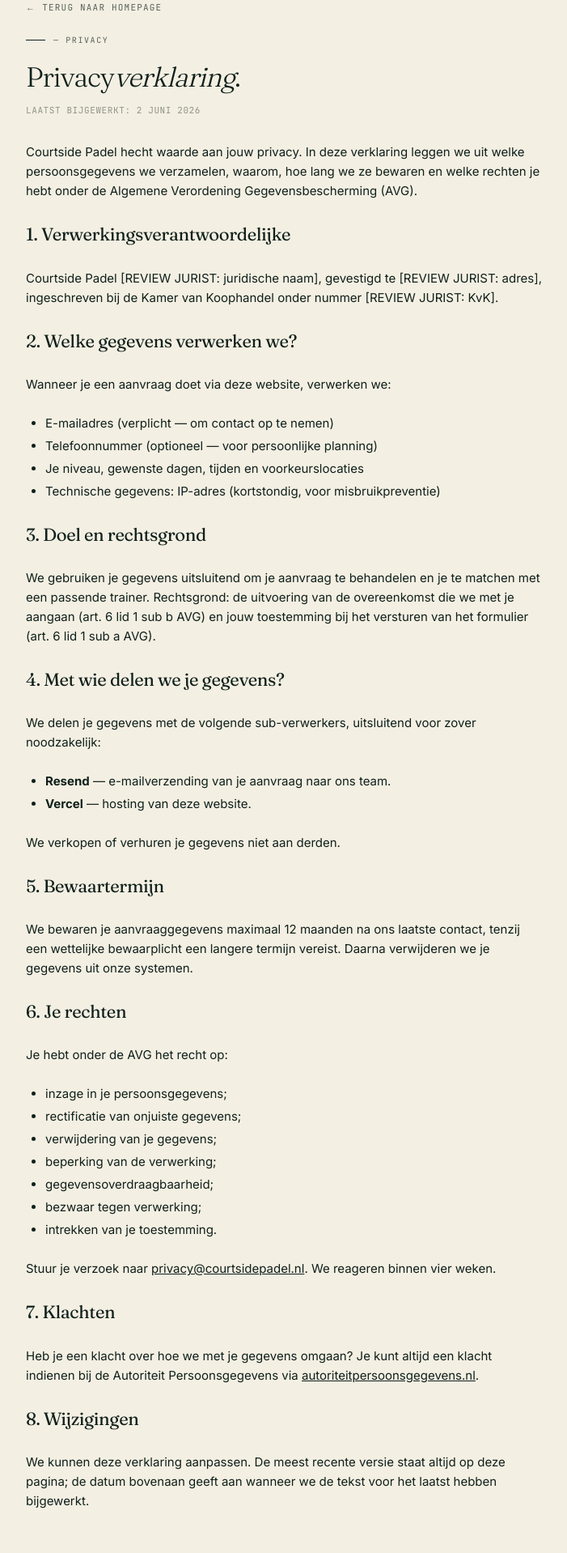
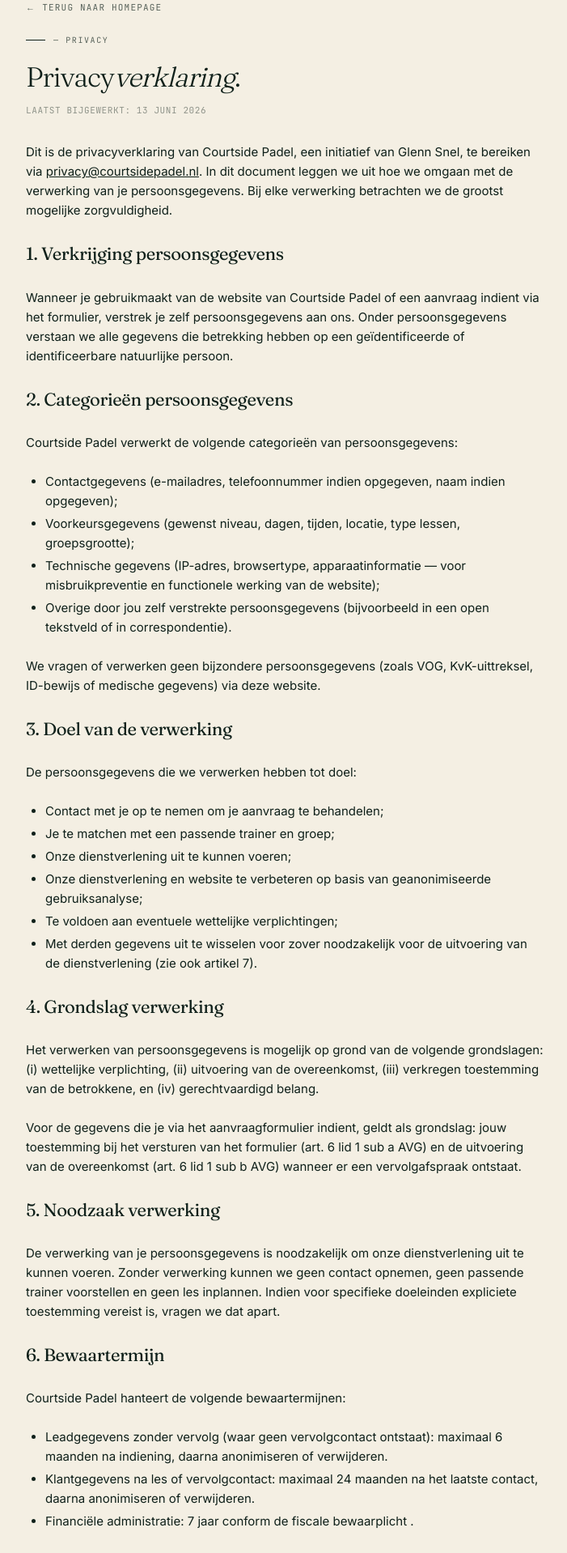
Before and after one commit to Glenns87/courtside-web, a Next.js app: page /privacy in a window 1280 px wide. Shown: the part 100-2018 px from the top of the page at 81% size, without its empty margins (288-989 px from the left). Built offline with nearby package versions, Linux system fonts and the light colour scheme; no server answers.

Commit message:
feat: replace privacy stub with finalized text

```diff
--- a/app/privacy/page.tsx
+++ b/app/privacy/page.tsx
@@ -11,7 +11,7 @@
   robots: { index: false, follow: true },
 };
 
-const LAST_UPDATED = "2 juni 2026";
+const LAST_UPDATED = "13 juni 2026";
 
 export default function PrivacyPage() {
   return (
@@ -41,113 +41,291 @@
             Laatst bijgewerkt: {LAST_UPDATED}
           </p>
 
-          {/* REVIEW JURIST: concept-tekst, nog niet juridisch getoetst. Loop alles na vóór publicatie. */}
           <div className="prose-courtside mt-8 space-y-6 text-[15px] leading-[1.6] text-ink">
             <p>
-              Courtside Padel hecht waarde aan jouw privacy. In deze verklaring leggen we
-              uit welke persoonsgegevens we verzamelen, waarom, hoe lang we ze
-              bewaren en welke rechten je hebt onder de Algemene Verordening
-              Gegevensbescherming (AVG).
+              Dit is de privacyverklaring van Courtside Padel, een initiatief van
+              Glenn Snel, te bereiken via{" "}
+              <a href="mailto:privacy@courtsidepadel.nl" className="underline">
+                privacy@courtsidepadel.nl
+              </a>
+              . In dit document leggen we uit hoe we omgaan met de verwerking van
+              je persoonsgegevens. Bij elke verwerking betrachten we de grootst
+              mogelijke zorgvuldigheid.
             </p>
 
             <h2 className="font-serif text-[22px] tracking-[-0.4px] text-ink">
-              1. Verwerkingsverantwoordelijke
+              1. Verkrijging persoonsgegevens
             </h2>
-            {/* REVIEW JURIST: vul de definitieve juridische entiteit, KvK-nummer en vestigingsadres in. */}
             <p>
-              Courtside Padel [REVIEW JURIST: juridische naam], gevestigd te [REVIEW
-              JURIST: adres], ingeschreven bij de Kamer van Koophandel onder
-              nummer [REVIEW JURIST: KvK].
+              Wanneer je gebruikmaakt van de website van Courtside Padel of een
+              aanvraag indient via het formulier, verstrek je zelf
+              persoonsgegevens aan ons. Onder persoonsgegevens verstaan we alle
+              gegevens die betrekking hebben op een geïdentificeerde of
+              identificeerbare natuurlijke persoon.
             </p>
 
             <h2 className="font-serif text-[22px] tracking-[-0.4px] text-ink">
-              2. Welke gegevens verwerken we?
+              2. Categorieën persoonsgegevens
             </h2>
             <p>
-              Wanneer je een aanvraag doet via deze website, verwerken we:
+              Courtside Padel verwerkt de volgende categorieën van
+              persoonsgegevens:
             </p>
             <ul className="list-disc space-y-1 pl-6">
-              <li>E-mailadres (verplicht — om contact op te nemen)</li>
-              <li>Telefoonnummer (optioneel — voor persoonlijke planning)</li>
-              <li>Je niveau, gewenste dagen, tijden en voorkeurslocaties</li>
               <li>
-                Technische gegevens: IP-adres (kortstondig, voor misbruikpreventie)
+                Contactgegevens (e-mailadres, telefoonnummer indien opgegeven,
+                naam indien opgegeven);
+              </li>
+              <li>
+                Voorkeursgegevens (gewenst niveau, dagen, tijden, locatie, type
+                lessen, groepsgrootte);
+              </li>
+              <li>
+                Technische gegevens (IP-adres, browsertype, apparaatinformatie —
+                voor misbruikpreventie en functionele werking van de website);
+              </li>
+              <li>
+                Overige door jou zelf verstrekte persoonsgegevens (bijvoorbeeld in
+                een open tekstveld of in correspondentie).
+              </li>
+            </ul>
+            <p>
+              We vragen of verwerken geen bijzondere persoonsgegevens (zoals VOG,
+              KvK-uittreksel, ID-bewijs of medische gegevens) via deze website.
+            </p>
+
+            <h2 className="font-serif text-[22px] tracking-[-0.4px] text-ink">
+              3. Doel van de verwerking
+            </h2>
+            <p>
+              De persoonsgegevens die we verwerken hebben tot doel:
+            </p>
+            <ul className="list-disc space-y-1 pl-6">
+              <li>Contact met je op te nemen om je aanvraag te behandelen;</li>
+              <li>Je te matchen met een passende trainer en groep;</li>
+              <li>Onze dienstverlening uit te kunnen voeren;</li>
+              <li>
+                Onze dienstverlening en website te verbeteren op basis van
+                geanonimiseerde gebruiksanalyse;
+              </li>
+              <li>Te voldoen aan eventuele wettelijke verplichtingen;</li>
+              <li>
+                Met derden gegevens uit te wisselen voor zover noodzakelijk voor
+                de uitvoering van de dienstverlening (zie ook artikel 7).
               </li>
             </ul>
 
             <h2 className="font-serif text-[22px] tracking-[-0.4px] text-ink">
-              3. Doel en rechtsgrond
+              4. Grondslag verwerking
             </h2>
             <p>
-              We gebruiken je gegevens uitsluitend om je aanvraag te behandelen
-              en je te matchen met een passende trainer. Rechtsgrond: de uitvoering
-              van de overeenkomst die we met je aangaan (art. 6 lid 1 sub b AVG)
-              en jouw toestemming bij het versturen van het formulier (art. 6 lid
-              1 sub a AVG).
+              Het verwerken van persoonsgegevens is mogelijk op grond van de
+              volgende grondslagen: (i) wettelijke verplichting, (ii) uitvoering
+              van de overeenkomst, (iii) verkregen toestemming van de betrokkene,
+              en (iv) gerechtvaardigd belang.
+            </p>
+            <p>
+              Voor de gegevens die je via het aanvraagformulier indient, geldt als
+              grondslag: jouw toestemming bij het versturen van het formulier
+              (art. 6 lid 1 sub a AVG) en de uitvoering van de overeenkomst (art.
+              6 lid 1 sub b AVG) wanneer er een vervolgafspraak ontstaat.
             </p>
 
             <h2 className="font-serif text-[22px] tracking-[-0.4px] text-ink">
-              4. Met wie delen we je gegevens?
+              5. Noodzaak verwerking
             </h2>
             <p>
-              We delen je gegevens met de volgende sub-verwerkers, uitsluitend
-              voor zover noodzakelijk:
+              De verwerking van je persoonsgegevens is noodzakelijk om onze
+              dienstverlening uit te kunnen voeren. Zonder verwerking kunnen we
+              geen contact opnemen, geen passende trainer voorstellen en geen les
+              inplannen. Indien voor specifieke doeleinden expliciete toestemming
+              vereist is, vragen we dat apart.
+            </p>
+
+            <h2 className="font-serif text-[22px] tracking-[-0.4px] text-ink">
+              6. Bewaartermijn
+            </h2>
+            <p>
+              Courtside Padel hanteert de volgende bewaartermijnen:
             </p>
             <ul className="list-disc space-y-1 pl-6">
               <li>
-                <strong>Resend</strong> — e-mailverzending van je aanvraag naar
-                ons team. {/* REVIEW JURIST: verwerkersovereenkomst Resend toetsen. */}
+                Leadgegevens zonder vervolg (waar geen vervolgcontact ontstaat):
+                maximaal 6 maanden na indiening, daarna anonimiseren of
+                verwijderen.
               </li>
               <li>
-                <strong>Vercel</strong> — hosting van deze website.
-                {/* REVIEW JURIST: hostingplatform — bevestigen of dit klopt vóór publicatie. */}
+                Klantgegevens na les of vervolgcontact: maximaal 24 maanden na het
+                laatste contact, daarna anonimiseren of verwijderen.
+              </li>
+              <li>
+                Financiële administratie: 7 jaar conform de fiscale bewaarplicht{" "}
+                {/* REVIEW JURIST: alleen relevant zodra Courtside Padel facturen of betalingen verwerkt — momenteel niet van toepassing */}
+                .
               </li>
             </ul>
             <p>
-              We verkopen of verhuren je gegevens niet aan derden.
+              Indien een langere bewaartermijn noodzakelijk is op grond van wet- of
+              regelgeving, worden de gegevens langer bewaard conform die eisen.
             </p>
 
             <h2 className="font-serif text-[22px] tracking-[-0.4px] text-ink">
-              5. Bewaartermijn
+              7. Verwerking door derden
             </h2>
-            {/* REVIEW JURIST: bewaartermijn afstemmen met team — 12 maanden is voorstel. */}
             <p>
-              We bewaren je aanvraaggegevens maximaal 12 maanden na ons laatste
-              contact, tenzij een wettelijke bewaarplicht een langere termijn
-              vereist. Daarna verwijderen we je gegevens uit onze systemen.
+              Courtside Padel deelt persoonsgegevens slechts met derden indien dit
+              strikt noodzakelijk is voor de uitvoering van de overeenkomst en om
+              te voldoen aan relevante wet- en regelgeving. We verkopen of verhuren
+              je gegevens nooit aan derden.
+            </p>
+            <p>
+              De sub-verwerkers waarmee we persoonsgegevens delen zijn:
+            </p>
+            <ul className="list-disc space-y-1 pl-6">
+              <li>
+                <strong>Vercel Inc.</strong> — hosting van de website en uitvoering
+                van het server-side aanvraagproces. Vercel kan technische metadata
+                verwerken (zoals IP-adres tijdens een bezoek). Gegevens worden waar
+                mogelijk verwerkt binnen de EU.
+              </li>
+              <li>
+                <strong>Resend Inc.</strong> — verzending van bevestigings- en
+                notificatiemails namens Courtside Padel. Verwerkte gegevens:
+                contactgegevens en de inhoud van je aanvraag. Resend opereert
+                vanuit de EU-regio.
+              </li>
+              <li>
+                <strong>PostHog Inc.</strong> — geanonimiseerde gebruiksanalyse van
+                de website (welke knoppen worden geklikt, welke pagina&apos;s worden
+                bezocht). PostHog wordt gehost op de EU-server (Frankfurt). We
+                verwerken geen persoonlijk identificeerbare gegevens via PostHog:
+                e-mailadres, telefoonnummer en namen worden uitgesloten van
+                event-properties.
+              </li>
+            </ul>
+            <p>
+              Met al deze sub-verwerkers worden waar nodig verwerkersovereenkomsten
+              gesloten conform AVG.
             </p>
 
             <h2 className="font-serif text-[22px] tracking-[-0.4px] text-ink">
-              6. Je rechten
+              8. Beveiliging van persoonsgegevens
             </h2>
-            <p>Je hebt onder de AVG het recht op:</p>
+            <p>
+              Courtside Padel neemt het beschermen van je persoonsgegevens serieus
+              en hanteert passende technische en organisatorische maatregelen om
+              een beveiligingsniveau te waarborgen dat afgestemd is op de aard,
+              omvang en context van de verwerking. Concreet onder andere:
+            </p>
             <ul className="list-disc space-y-1 pl-6">
-              <li>inzage in je persoonsgegevens;</li>
-              <li>rectificatie van onjuiste gegevens;</li>
-              <li>verwijdering van je gegevens;</li>
-              <li>beperking van de verwerking;</li>
-              <li>gegevensoverdraagbaarheid;</li>
-              <li>bezwaar tegen verwerking;</li>
-              <li>intrekken van je toestemming.</li>
+              <li>Versleuteld dataverkeer (HTTPS overal);</li>
+              <li>
+                Beveiligingsheaders die misbruik voorkomen (HSTS, X-Frame-Options,
+                X-Content-Type-Options);
+              </li>
+              <li>
+                Bot-bescherming en rate-limiting op formulieren tegen
+                geautomatiseerd misbruik;
+              </li>
+              <li>
+                Strikte toegang tot opgeslagen gegevens — alleen voor wie het nodig
+                heeft voor het uitvoeren van de dienst.
+              </li>
+            </ul>
+
+            <h2 className="font-serif text-[22px] tracking-[-0.4px] text-ink">
+              9. Cookies en analytics
+            </h2>
+            <p>
+              Courtside Padel maakt geen gebruik van marketing-, tracking- of
+              profileringcookies. Onze website werkt grotendeels zonder cookies in
+              de klassieke zin.
+            </p>
+            <p>
+              We gebruiken PostHog voor geanonimiseerde gebruiksanalyse in een
+              cookieless modus: er worden geen identifier-cookies geplaatst om je
+              over meerdere bezoeken te volgen. Analyseschattingen worden alleen
+              verzameld binnen één sessie en bevatten geen persoonlijk
+              identificeerbare gegevens. Hierdoor is geen cookie-toestemmingsbanner
+              vereist conform de huidige Nederlandse en Europese richtlijnen.
+            </p>
+            <p>
+              Functioneel noodzakelijke technische opslag (zoals
+              sessie-identificatie binnen één bezoek of het onthouden van je
+              formulier-invoer tijdens het bezoek) wordt zonder toestemming
+              geplaatst conform art. 11.7a lid 3 Telecommunicatiewet.
+            </p>
+
+            <h2 className="font-serif text-[22px] tracking-[-0.4px] text-ink">
+              10. Jonger dan 16 jaar
+            </h2>
+            <p>
+              Als je minderjarig bent (jonger dan 16 jaar), mag je alleen
+              toestemming geven voor het verwerken van je persoonsgegevens met
+              toestemming van een van je ouders of wettelijke voogd. Het is dan
+              belangrijk dat zij deze privacyverklaring lezen. Zij kunnen ook
+              namens jou de hieronder genoemde rechten uitoefenen.
+            </p>
+
+            <h2 className="font-serif text-[22px] tracking-[-0.4px] text-ink">
+              11. Rechten van betrokkenen
+            </h2>
+            <p>
+              Als betrokkene heb je onder de AVG de volgende rechten:
+            </p>
+            <ul className="list-disc space-y-1 pl-6">
+              <li>
+                <strong>Recht op inzage</strong>: je kunt opvragen welke
+                persoonsgegevens we van je verwerken;
+              </li>
+              <li>
+                <strong>Recht op rectificatie</strong>: je kunt onjuiste of
+                onvolledige gegevens laten corrigeren;
+              </li>
+              <li>
+                <strong>Recht op gegevenswissing</strong>: je kunt verzoeken om
+                verwijdering van je gegevens;
+              </li>
+              <li>
+                <strong>Recht op beperking van de verwerking</strong>: je kunt
+                verzoeken om de verwerking te beperken;
+              </li>
+              <li>
+                <strong>Recht op overdraagbaarheid van gegevens</strong>: je kunt
+                je gegevens in machineleesbare vorm opvragen om over te dragen aan
+                een derde;
+              </li>
+              <li>
+                <strong>Recht van bezwaar</strong>: je kunt bezwaar maken tegen de
+                verwerking;
+              </li>
+              <li>
+                <strong>Recht om je toestemming in te trekken</strong>: je kunt
+                verleende toestemming op elk moment intrekken.
+              </li>
             </ul>
             <p>
               Stuur je verzoek naar{" "}
-              {/* REVIEW JURIST: contact-mailadres voor AVG-verzoeken vaststellen. */}
-              <a
-                href="mailto:privacy@courtsidepadel.nl"
-                className="underline"
-              >
+              <a href="mailto:privacy@courtsidepadel.nl" className="underline">
                 privacy@courtsidepadel.nl
               </a>
-              . We reageren binnen vier weken.
+              . Om er zeker van te zijn dat we het verzoek met de juiste persoon
+              afhandelen, kunnen we je vragen om aanvullende identificatie. We
+              reageren uiterlijk binnen vier weken op je verzoek.
             </p>
 
             <h2 className="font-serif text-[22px] tracking-[-0.4px] text-ink">
-              7. Klachten
+              12. Klacht
             </h2>
             <p>
-              Heb je een klacht over hoe we met je gegevens omgaan? Je kunt
-              altijd een klacht indienen bij de Autoriteit Persoonsgegevens via{" "}
+              Heb je een klacht over hoe Courtside Padel met je persoonsgegevens
+              omgaat? Neem dan eerst contact met ons op via{" "}
+              <a href="mailto:privacy@courtsidepadel.nl" className="underline">
+                privacy@courtsidepadel.nl
+              </a>{" "}
+              — we proberen het altijd eerst samen op te lossen. Kom je er niet
+              uit, dan kun je een klacht indienen bij de Autoriteit
+              Persoonsgegevens, de toezichthoudende instantie in Nederland, via{" "}
               <a
                 href="https://autoriteitpersoonsgegevens.nl"
                 className="underline"
@@ -160,12 +338,15 @@
             </p>
 
             <h2 className="font-serif text-[22px] tracking-[-0.4px] text-ink">
-              8. Wijzigingen
+              13. Wijzigingen privacyverklaring
             </h2>
             <p>
-              We kunnen deze verklaring aanpassen. De meest recente versie staat
-              altijd op deze pagina; de datum bovenaan geeft aan wanneer we de
-              tekst voor het laatst hebben bijgewerkt.
+              Courtside Padel kan deze privacyverklaring aanpassen. De meest
+              recente versie staat altijd op deze pagina; de datum onderaan geeft
+              aan wanneer we de tekst voor het laatst hebben bijgewerkt. Bij
+              ingrijpende wijzigingen die gevolgen hebben voor de wijze waarop we
+              reeds verzamelde gegevens verwerken, brengen we je per e-mail op de
+              hoogte.
             </p>
           </div>
         </div>
```
